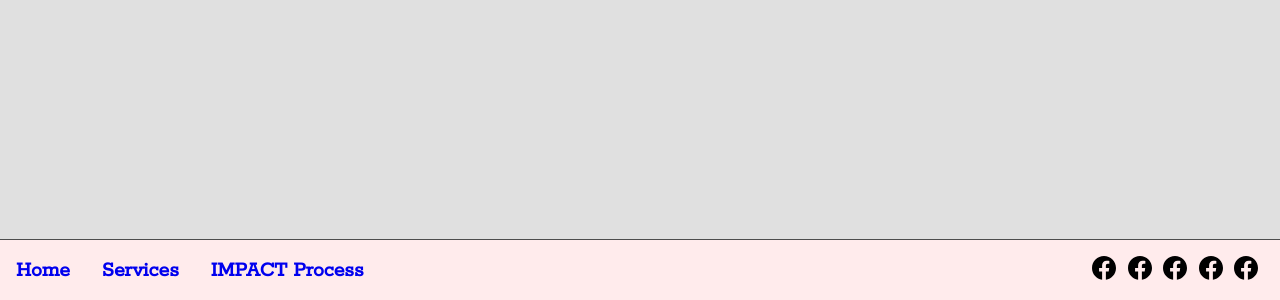
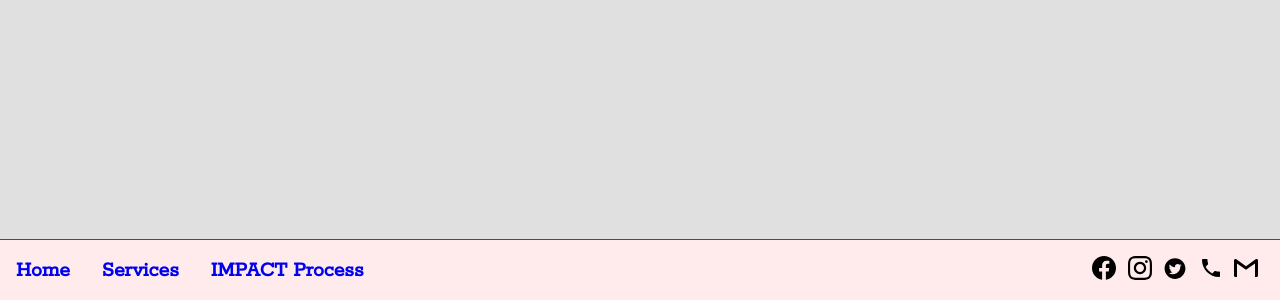
Before and after one commit to hamzafoy/impact-athletes-lou, a React (Create React App) app: page /impact in a window 1280 px wide. Shown: the part 561-861 px from the top of the page. Built offline with nearby package versions, Linux system fonts and the light colour scheme; a web font is replaced by a local one.

Commit message:
corrected the href & icon svg of each contact icon.

```diff
--- a/src/NavBar/NavBar.js
+++ b/src/NavBar/NavBar.js
@@ -2,6 +2,10 @@ import './NavBar.css';
 import React from 'react';
 import { withRouter, Link } from 'react-router-dom';
 import facebook from '../assets/facebook.svg';
+import instagram from '../assets/instagram.svg';
+import email from '../assets/gmail.svg';
+import twitter from '../assets/twitter.svg';
+import officephone from '../assets/phone.svg';
 
 
 
@@ -49,53 +53,53 @@ class NavBar extends React.Component {
                         />
                     </a>
 
-                    <a href="https://www.facebook.com/Impact-Athletes-228267015778457"
+                    <a href="https://www.instagram.com/impact.athletes/"
                     target="_blank"
                     rel="noreferrer"
                     >
                         <img
                         className="nav-icons"
-                        alt="Facebook Icon"
-                        src={facebook}
+                        alt="Instagram Icon"
+                        src={instagram}
                         height="24px"
                         width="24px"
                         />
                     </a>
 
-                    <a href="https://www.facebook.com/Impact-Athletes-228267015778457"
+                    <a href="https://twitter.com/ImpactAthletes"
                     target="_blank"
                     rel="noreferrer"
                     >
                         <img
                         className="nav-icons"
-                        alt="Facebook Icon"
-                        src={facebook}
+                        alt="Twitter Icon"
+                        src={twitter}
                         height="24px"
                         width="24px"
                         />
                     </a>
 
-                    <a href="https://www.facebook.com/Impact-Athletes-228267015778457"
+                    <a href="tel:+15023787805"
                     target="_blank"
                     rel="noreferrer"
                     >
                         <img
                         className="nav-icons"
-                        alt="Facebook Icon"
-                        src={facebook}
+                        alt="Phone Icon"
+                        src={officephone}
                         height="24px"
                         width="24px"
                         />
                     </a>
 
-                    <a href="https://www.facebook.com/Impact-Athletes-228267015778457"
+                    <a href="mailto:Ricky@impactathletes.net"
                     target="_blank"
                     rel="noreferrer"
                     >
                         <img
                         className="nav-icons"
-                        alt="Facebook Icon"
-                        src={facebook}
+                        alt="Email Icon"
+                        src={email}
                         height="24px"
                         width="24px"
                         />
```
